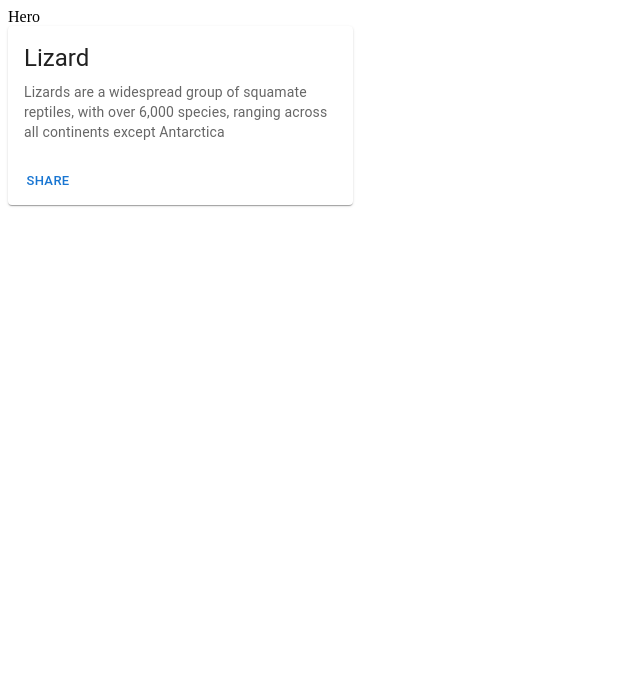
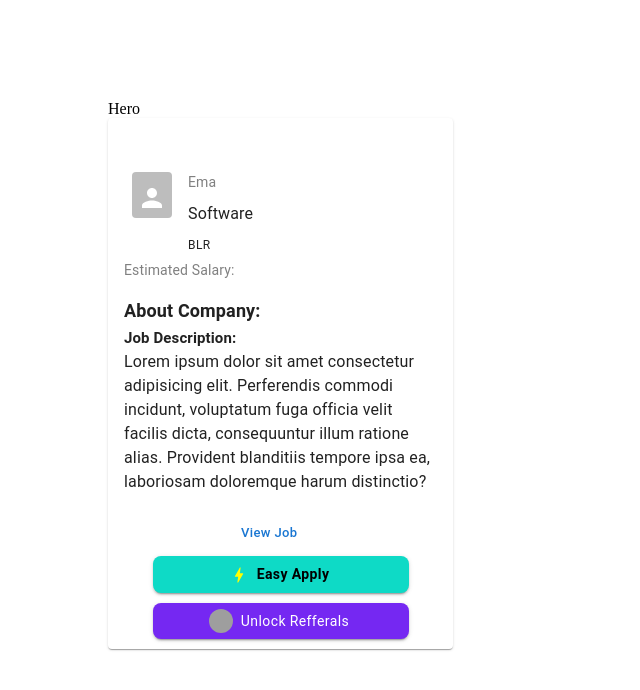
Before and after one commit to AnubhavSS/weekday-assignment, a React (Vite) app: page / in a window 1280 px wide. Shown: the top 690 px of the page, without its empty margins (0-640 px from the left). Built offline with nearby package versions, Linux system fonts and the light colour scheme; no server answers; grey boxes are pictures that could not be loaded.

Commit message:
card ui done

```diff
--- a/package.json
+++ b/package.json
@@ -12,6 +12,7 @@
   "dependencies": {
     "@emotion/react": "^11.11.4",
     "@emotion/styled": "^11.11.5",
+    "@mui/icons-material": "^5.15.16",
     "@mui/material": "^5.15.16",
     "react": "^18.2.0",
     "react-dom": "^18.2.0"
--- a/src/components/Card.jsx
+++ b/src/components/Card.jsx
@@ -1,28 +1,104 @@
-import React from 'react'
-import Card from '@mui/material/Card';
-import CardContent from '@mui/material/CardContent';
-import Typography from '@mui/material/Typography';
-import CardActions from '@mui/material/CardActions';
-import Button from '@mui/material/Button';
-
-
+import React from "react";
+import {
+  Box,
+  Avatar,
+  Button,
+  Card,
+  CardActions,
+  CardContent,
+  Typography,
+  Stack,
+} from "@mui/material";
+import BoltIcon from "@mui/icons-material/Bolt";
 const Cards = () => {
   return (
     <Card sx={{ maxWidth: 345 }}>
+      {/* Card top section */}
+      <Box
+        display={"flex"}
+        flexDirection={"row"}
+        gap={2}
+        style={{ marginLeft: 20, padding: 4, marginTop: 50 }}
+      >
+        {" "}
+        <Avatar style={{ paddingTop: 6 }} variant="rounded"></Avatar>
+        <Stack gap={1}>
+          <Typography variant="body2" color={"gray"}>
+            Ema
+          </Typography>
+          <Typography variant="subtitle1">Software</Typography>
+          <Typography variant="caption" display="block">
+            BLR
+          </Typography>
+        </Stack>
+      </Box>
+
+      <Typography marginLeft={2} color={"gray"} fontSize={14}>
+        Estimated Salary:
+      </Typography>
+
+{/* Job Description section */}
       <CardContent>
-      <Typography gutterBottom variant="h5" component="div">
-        Lizard
+        <Typography variant="h6" component="div" fontWeight={600} fontSize={18}>
+          About Company:
         </Typography>
-      <Typography variant="body2" color="text.secondary">
-        Lizards are a widespread group of squamate reptiles, with over 6,000
-        species, ranging across all continents except Antarctica
+        <Typography variant="h6" component="div" fontWeight={600} fontSize={15}>
+          Job Description:
+        </Typography>
+        <Typography variant="body1">
+          Lorem ipsum dolor sit amet consectetur adipisicing elit. Perferendis
+          commodi incidunt, voluptatum fuga officia velit facilis dicta,
+          consequuntur illum ratione alias. Provident blanditiis tempore ipsa
+          ea, laboriosam doloremque harum distinctio?
         </Typography>
       </CardContent>
       <CardActions>
-      <Button size="small">Share</Button>
+        <Button variant="text" size="small" style={{ marginLeft: 120 , textTransform:'capitalize' }}>
+          View Job
+        </Button>
       </CardActions>
+
+{/* Bottom buttons */}
+      <Button
+        variant="contained"
+        startIcon={<BoltIcon style={{ color: "yellow" }} />}
+        style={{
+          backgroundColor: "#0EDAC6",
+          color: "#000",
+          width: "20vw",
+          fontWeight: 600,
+          marginLeft: 45,
+          textTransform: "capitalize",
+          borderRadius: 8,
+        }}
+      >
+        Easy Apply
+      </Button>
+      <Button
+        variant="contained"
+        startIcon={
+          <Avatar
+            alt="Remy Sharp"
+            src="/static/images/avatar/1.jpg"
+            sx={{ width: 24, height: 24 }}
+          />
+        }
+        style={{
+          backgroundColor: "#7528F2",
+          color: "#FFF",
+          width: "20vw",
+          fontWeight: 400,
+          marginLeft: 45,
+          borderRadius: 8,
+          textTransform: "capitalize",
+          marginTop: 10,
+          marginBottom: 10,
+        }}
+      >
+        Unlock Refferals
+      </Button>
     </Card>
-  )
-}
+  );
+};
 
-export default Cards
+export default Cards;
--- a/src/components/Hero.jsx
+++ b/src/components/Hero.jsx
@@ -2,6 +2,8 @@ import React,{useEffect,useState} from "react";
 import Cards from "./Card";
 
 const Hero = () => {
+
+    const [info, setinfo] = useState([])
 
  //function to fetch data from API
  async function fetchData() {
@@ -27,23 +29,24 @@ const Hero = () => {
       .catch((error) => console.error(error));
   }
 
-  useEffect(() => {
-    async function fetchDataAndLogResponse() {
-      try {
-        const response = await fetchData();
-        console.log(response);
-      } catch (error) {
-        console.error('Error fetching data:', error);
-      }
-    }
-    fetchDataAndLogResponse();
-  }, []); // Empty dependency array ensures useEffect runs only once on mount
+//   useEffect(() => {
+//     async function fetchDataAndLogResponse() {
+//       try {
+//         const response = await fetchData();
+//         console.log(response);
+//         setinfo(response.jdList)
+//       } catch (error) {
+//         console.error('Error fetching data:', error);
+//       }
+//     }
+//     fetchDataAndLogResponse();
+//   }, []); // Empty dependency array ensures useEffect runs only once on mount
 
 
   return (
-    <div>
+    <div style={{margin:'100px'}}>
       Hero
-      <Cards />
+      <Cards  />
     </div>
   );
 };
```
Also changed, not shown: 1 other file (tests, documents, lock files or other folders). Lines whose indentation alone changed are shown as unchanged.
